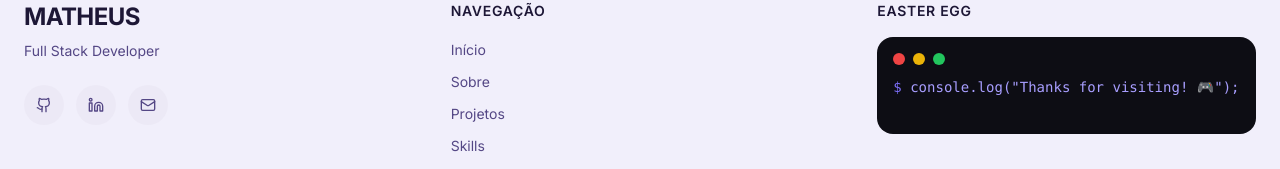
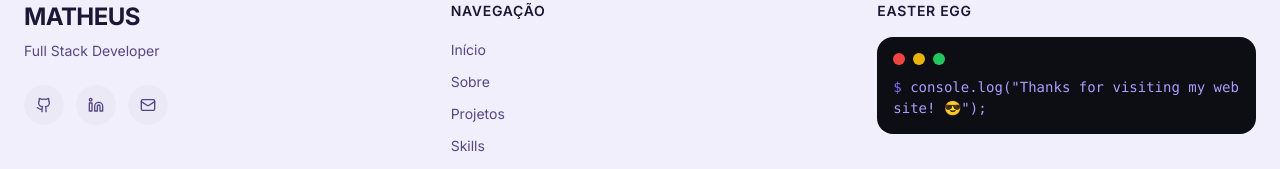
Before and after one commit to reinaldo-matheus/my-new-portfolio, a React (Vite) app in the folder frontend/: page / in a window 1280 px wide. Shown: the part 4790-4959 px from the top of the page. Built offline with nearby package versions, Linux system fonts and the light colour scheme; no server answers.

Commit message:
Update footer message text for clarity

```diff
--- a/frontend/src/components/Footer.tsx
+++ b/frontend/src/components/Footer.tsx
@@ -3,7 +3,7 @@ import { Heart, Github, Linkedin, Mail } from 'lucide-react';
 
 const Footer = () => {
   const [terminalText, setTerminalText] = useState('');
-  const fullText = 'console.log("Thanks for visiting! 🎮");';
+  const fullText = 'console.log("Thanks for visiting my web site! 😎");';
 
   useEffect(() => {
     let index = 0;
```
